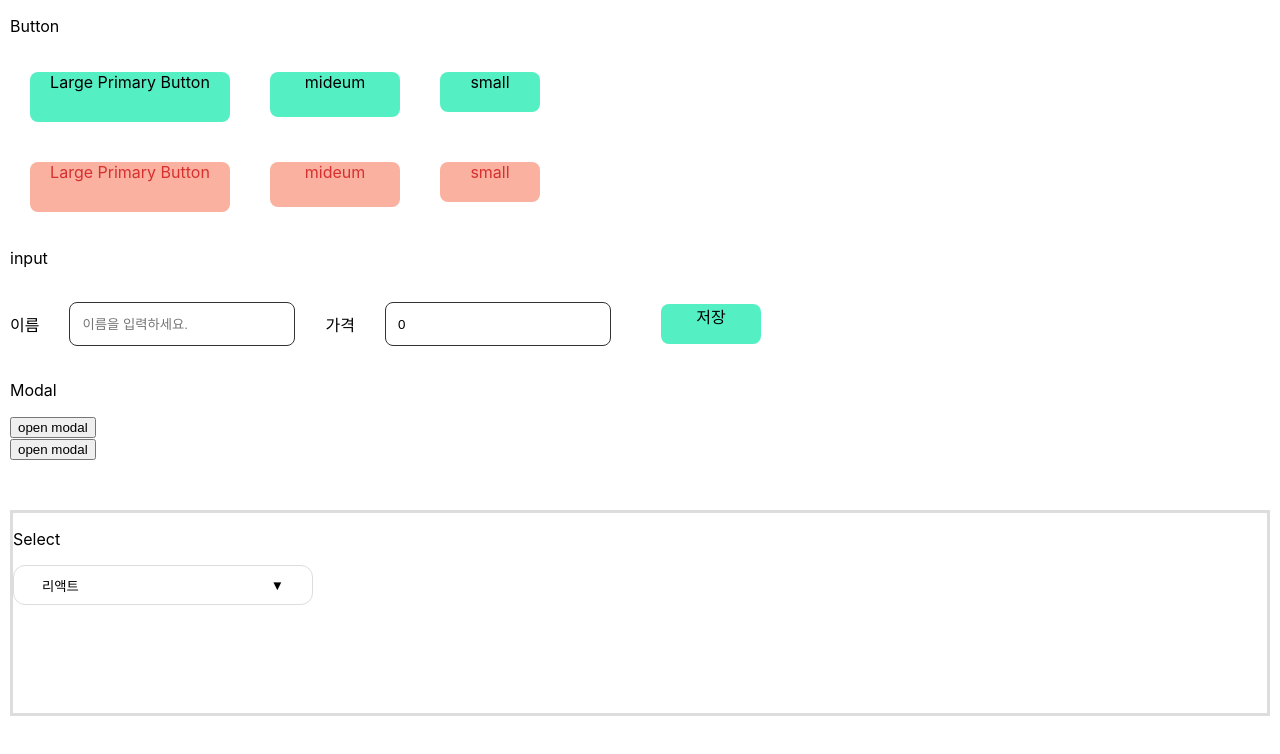
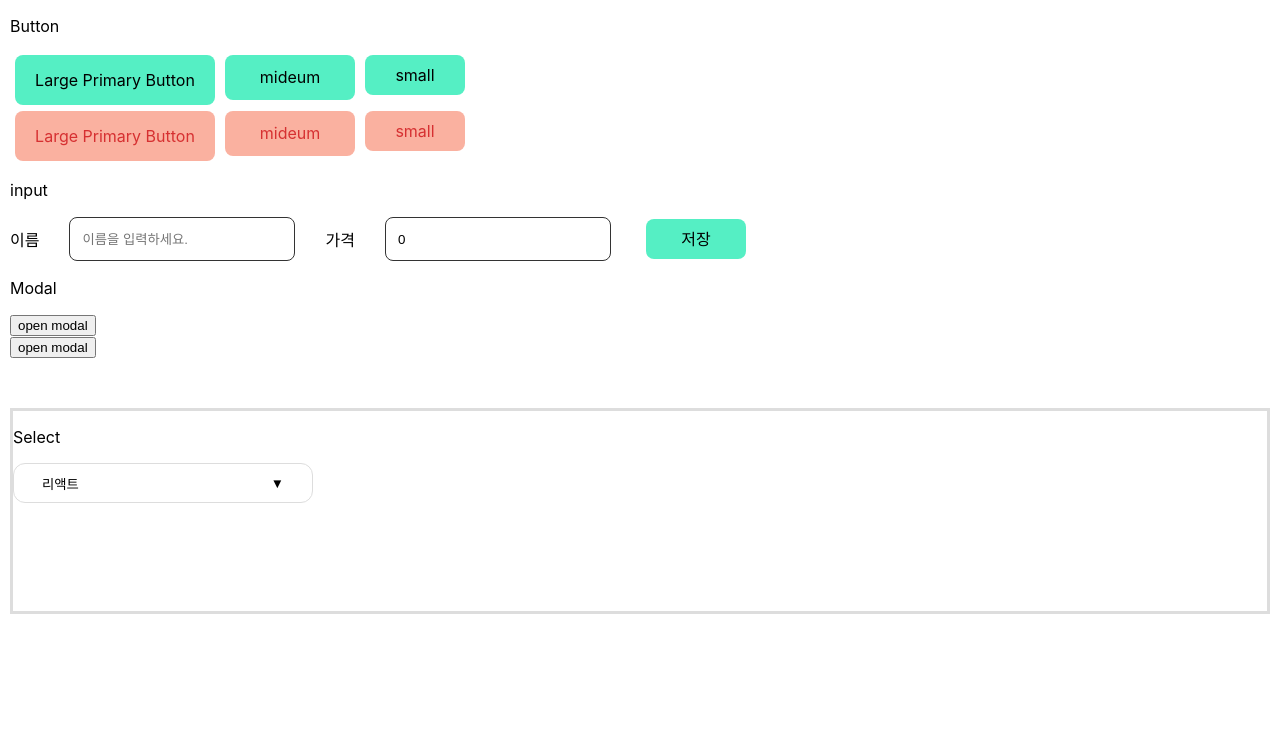
Before and after one commit to amisu1203/modal-btn-select, a React (Create React App) app: page / in a window 1280 px wide. Shown: the top 754 px of the page. Built offline with nearby package versions, Linux system fonts and the light colour scheme.

Commit message:
line-height 추가

```diff
--- a/src/components/Btns.jsx
+++ b/src/components/Btns.jsx
@@ -10,8 +10,9 @@ const StContainer = styled.div`
 const StBtn = styled.div`
   width: ${(props) => props.width};
   height: ${(props) => props.height};
+  line-height: ${(props) => props.height};
   background-color: ${(props) => props.backgroundColor};
-  margin: 20px;
+  margin: 3px 5px;
   border: none;
   cursor: pointer;
   border-radius: 8px;
```
